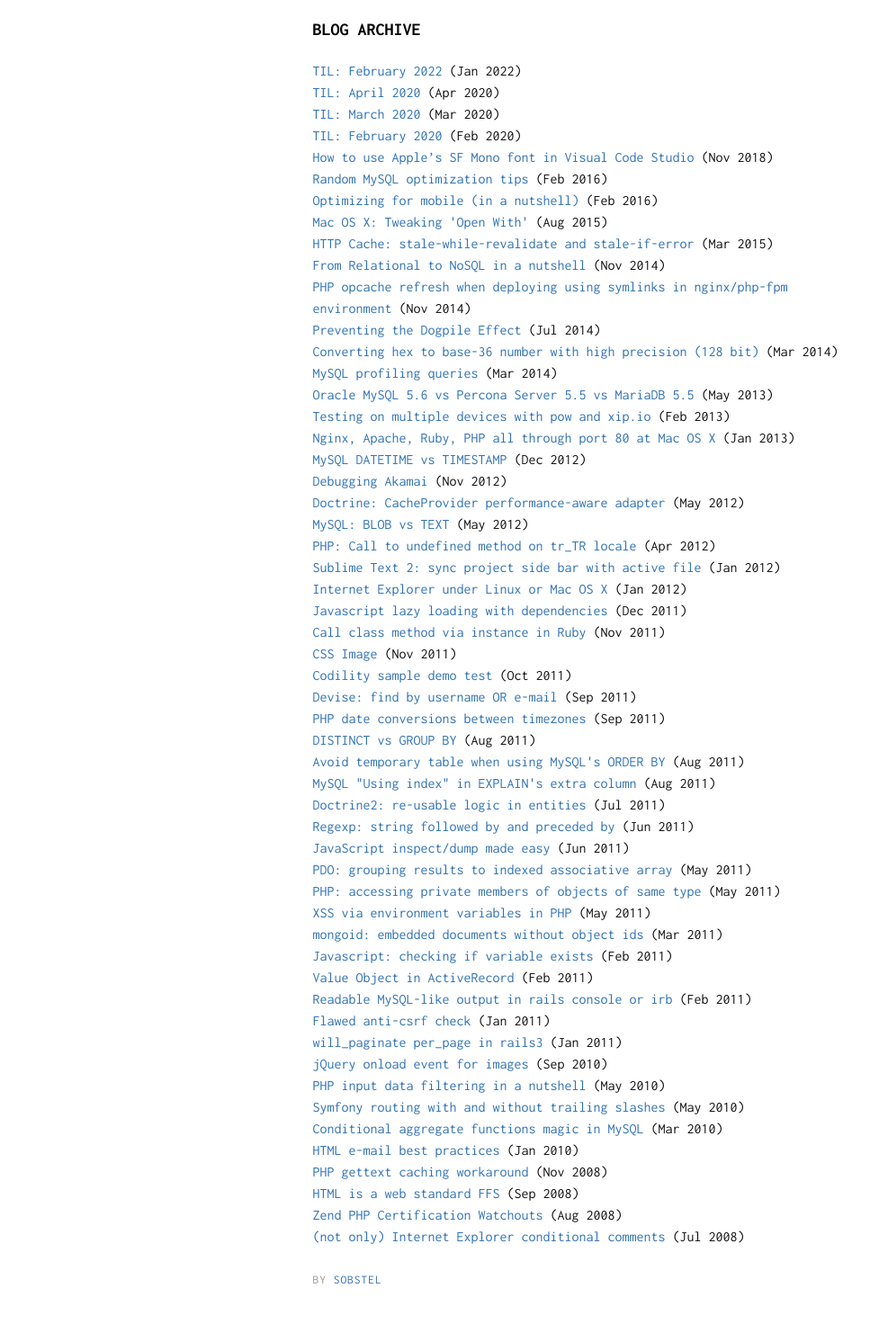
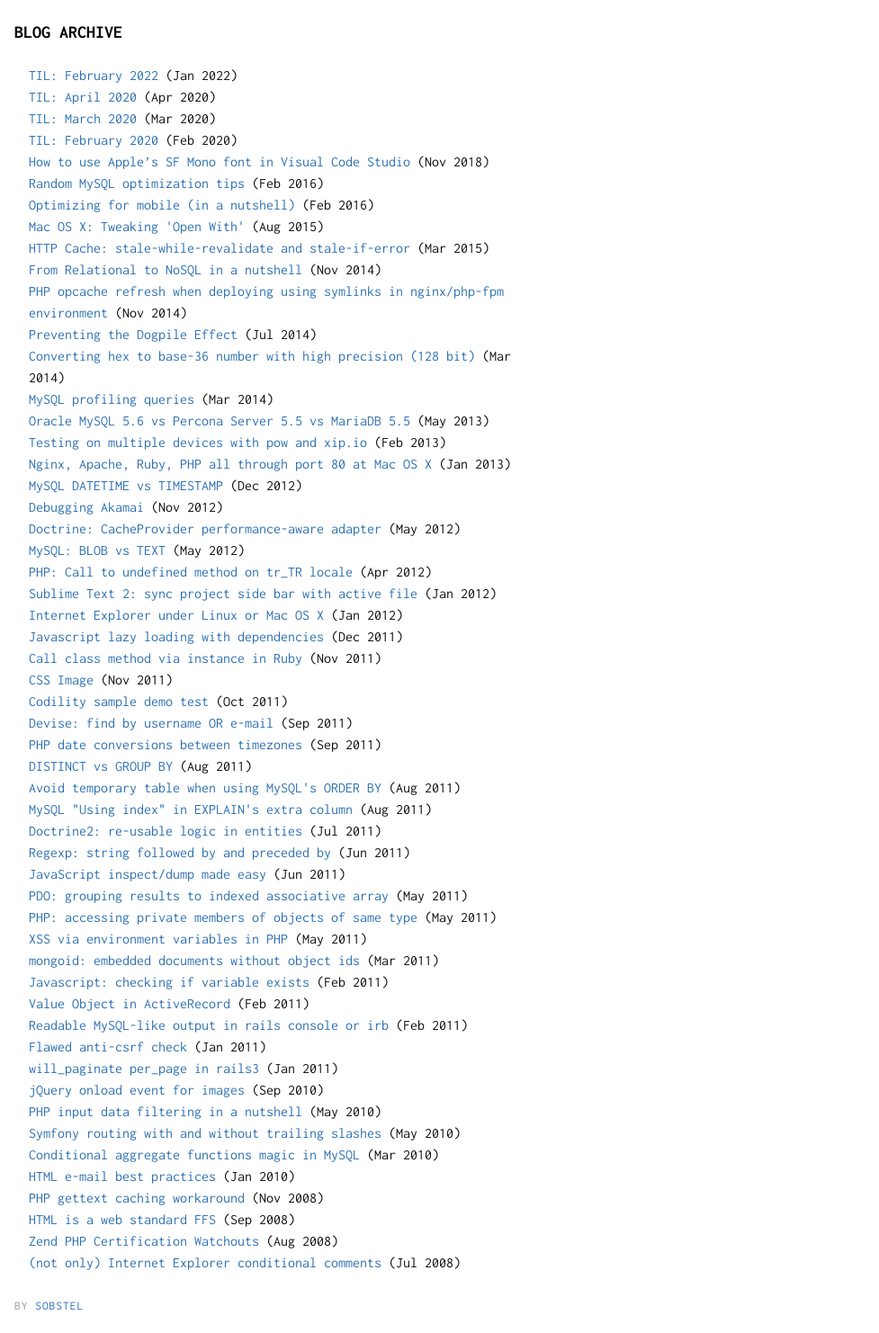
Before and after one commit to sobstel/sobstel.github.com, a Jekyll site: the page built from blog.html, in a window 1280 px wide. Shown: the whole page at 90% size, without its empty margins (0-977 px from the left). Built offline with Jekyll 4.4.1, drawn with Linux system fonts in a browser that asks for light colours; before the commit the page ends 1453 px from its top, so only the background shows below that.

Commit message:
uncenter

```diff
--- a/_sass/_ronn.scss
+++ b/_sass/_ronn.scss
@@ -8,7 +8,7 @@
 .mp {
   max-width: 80ex;
   // padding: 0 9ex 1ex 4ex;
-  margin: 0 auto;
+  margin: 1rem;
 }
 
 .mp p,
```
